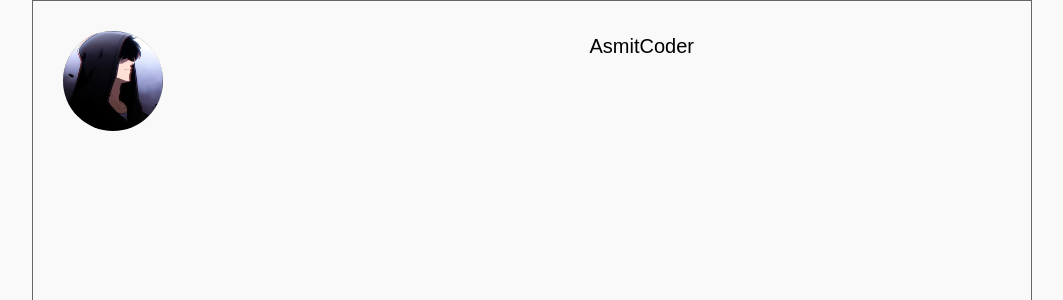
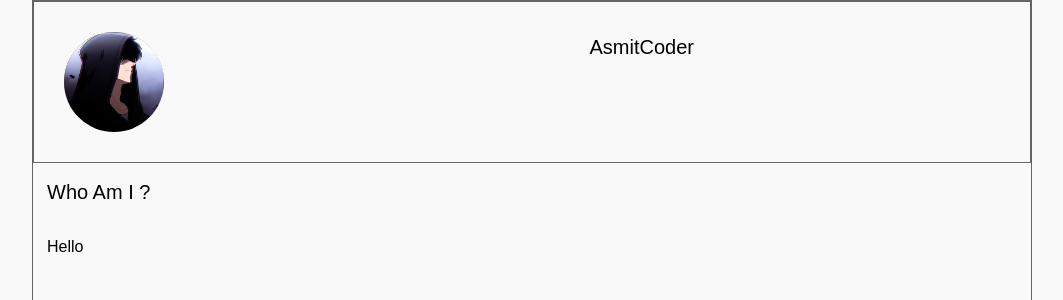
Before and after one commit to asmitbiswas/Port_Folio, a Next.js app in the folder app/: page / in a window 1280 px wide. Shown: the top 300 px of the page, without its empty margins (108-1171 px from the left). Built offline with nearby package versions, Linux system fonts and the light colour scheme.

Commit message:
Fixing layout

```diff
--- a/app/app/page.tsx
+++ b/app/app/page.tsx
@@ -26,7 +26,9 @@ export default function Home() {
         // marginTop: "2rem",
         // lineHeight: "1.8",
         color:"Black",
-
+        border:"1px solid #666565",
+        maxWidth:"none",
+        maxHeight:"none"
       }}
 
     >
@@ -50,6 +52,21 @@ export default function Home() {
       }}
       >AsmitCoder</h1>
       </div>
+      <p
+      style={{
+        padding:"14px",
+        fontSize:"20px"
+      }}
+      >
+        Who Am I ?
+      </p>
+      <p
+        style={{
+        padding:"14px"
+      }}
+      >
+           Hello
+      </p>
     </div>
 
   );
```
